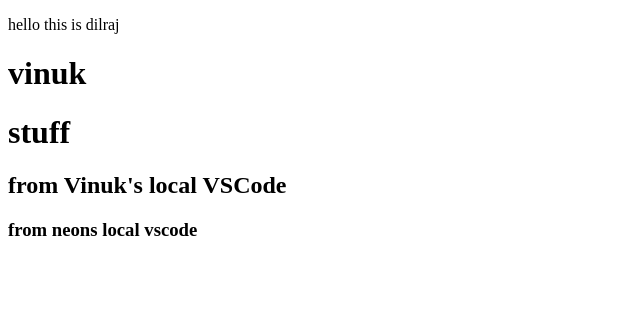
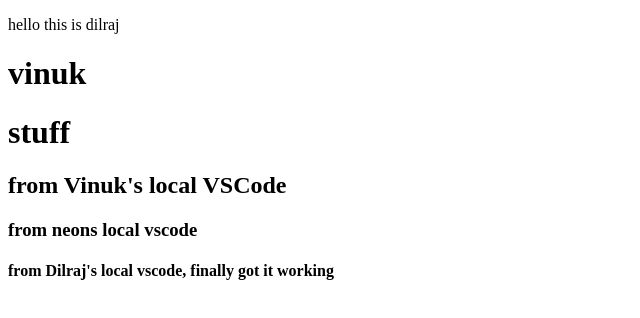
Before and after one commit to dilrajm/fruidle, a plain HTML site: page fruidle.html in a window 1280 px wide. Shown: the whole page, without its empty margins (0-640 px from the left). Drawn offline with Linux system fonts and the light colour scheme.

Commit message:
added a tester line

```diff
--- a/fruidle.html
+++ b/fruidle.html
@@ -11,5 +11,6 @@
         <h1>stuff</h1>
         <h2>from Vinuk's local VSCode</h2>
         <h3>from neons local vscode</h3>
+        <h4>from Dilraj's local vscode, finally got it working</h4>
     </body>
 </html>
```
